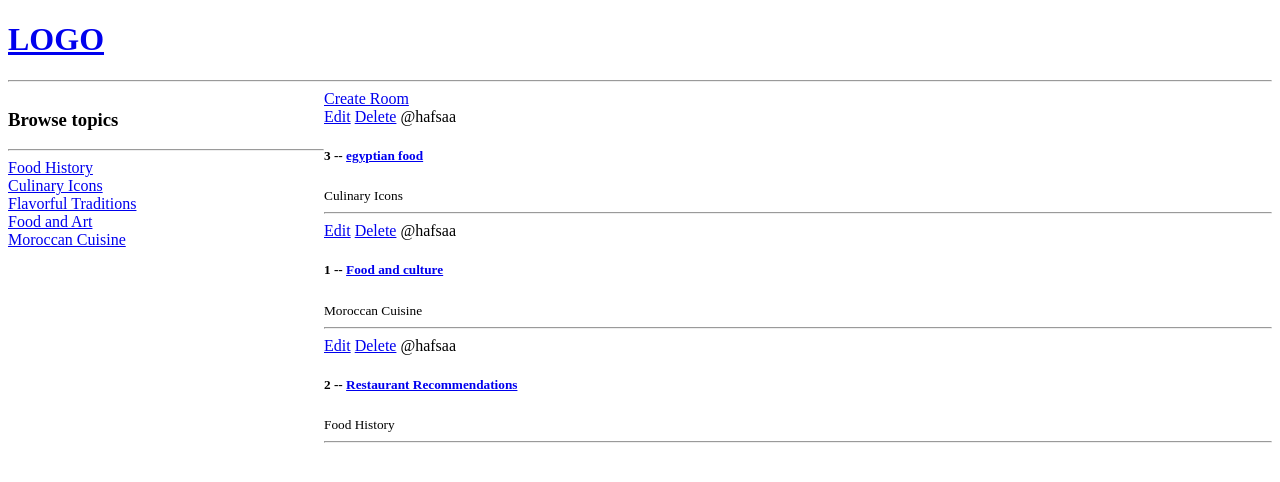
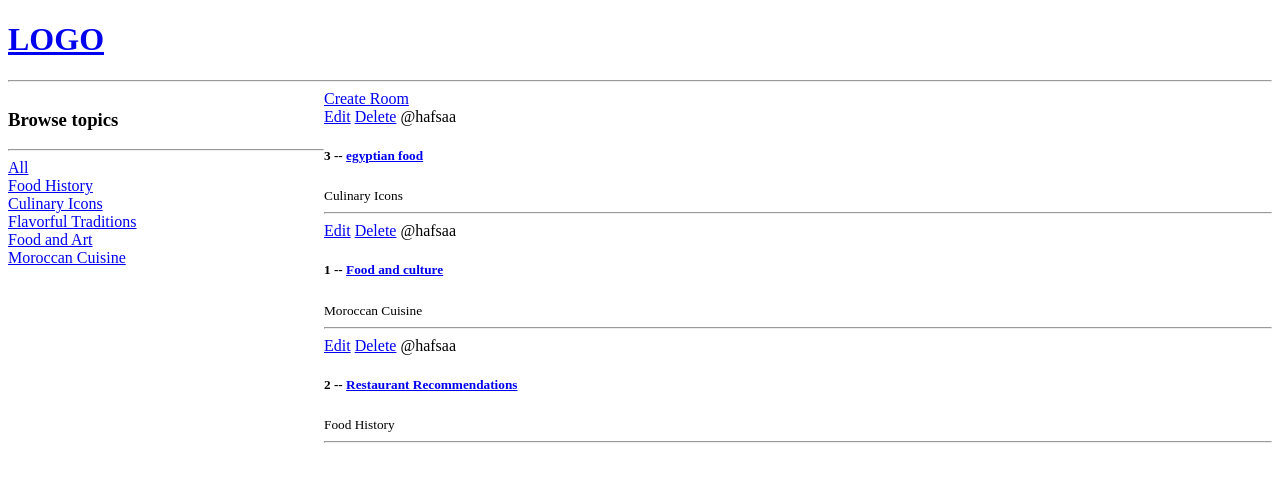
Before and after one commit to hafsachenni/Portfolio, a Django app: page / in a window 1280 px wide. Shown: the top 482 px of the page. Run offline with Django 4.2, Linux system fonts and the light colour scheme; data comes from the database, SQL or seed files in the repository.

Commit message:
one more step

```diff
--- a/backend/Couzintak/base/templates/base/home.html
+++ b/backend/Couzintak/base/templates/base/home.html
@@ -15,6 +15,9 @@
     <div>
         <h3>Browse topics</h3>
         <hr>
+        <div>
+            <a href="{% url 'home' %}">All</a>
+        </div>
         {% for topic in topics %}
             <div>
                 <a href="{% url 'home' %}?q={{topic.name}}">{{topic.name}}</a>
```
